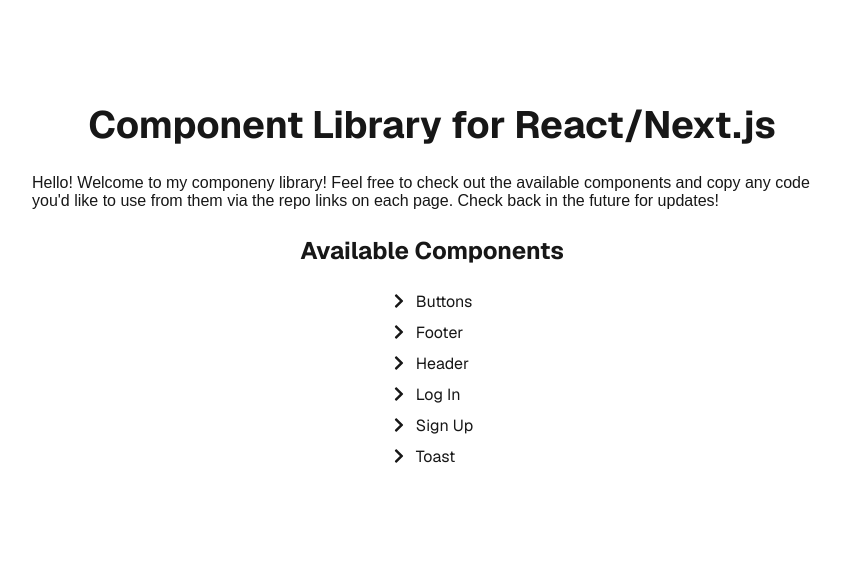
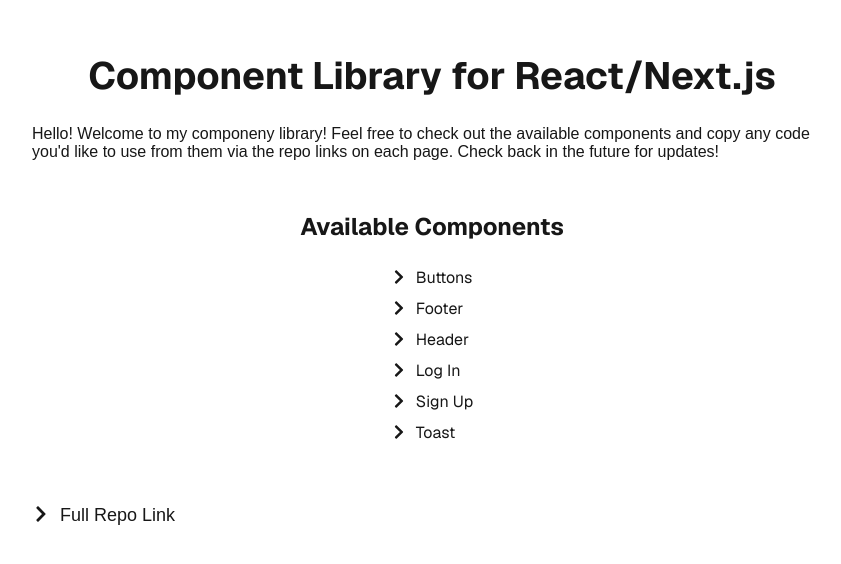
Before and after one commit to carledwardm/react-component-library, a Next.js app: page / in a window 1280 px wide. Shown: the part 112-676 px from the top of the page, without its empty margins (208-1049 px from the left). Built offline with nearby package versions, Linux system fonts and the light colour scheme.

Commit message:
Add full repo link to main page

```diff
--- a/app/page.module.css
+++ b/app/page.module.css
@@ -146,6 +146,7 @@
   justify-content: center;
   flex-direction: column;
   gap: 25px;
+  margin: 50px 0;
 }
 
 .componentList {
@@ -168,3 +169,22 @@
   color: rgb(156, 156, 156);
   text-decoration: none;
 }
+
+.repoLink {
+    font-family: sans-serif;
+    font-size: 18px;
+    text-align: left;
+    width: 100%;
+    color: var(--foreground);
+    transition: 0.2s ease-in-out;
+
+    &:hover {
+        color: rgb(156, 156, 156);
+    }
+}
+
+.repoChev {
+    position: relative;
+    top: 2px;
+    margin-right: 5px;
+}
--- a/app/page.tsx
+++ b/app/page.tsx
@@ -12,7 +12,7 @@
           <p className={styles.libraryGreeting}>Hello! Welcome to my componeny library! Feel free to check out the available components and copy any code
             you'd like to use from them via the repo links on each page. Check back in the future for updates!
           </p>
-        </div>
+
         <nav className={styles.componentNav}>
           <h2 className={styles.componentListTitle}>Available Components</h2>
           <ul className={styles.componentList}>
@@ -24,6 +24,13 @@
             <li className={styles.componentLink}><Link href="/toast"><FaChevronRight className={styles.componentChev}/> Toast</ Link></li>
           </ul>
         </nav>
+          <Link
+            className={styles.repoLink}
+            href="https://github.com/carledwardm/react-component-library/tree/main"
+            target="_blank">
+              <FaChevronRight className={styles.repoChev}/> Full Repo Link
+          </ Link>
+        </div>
       </main>
     </div>
   );
```
